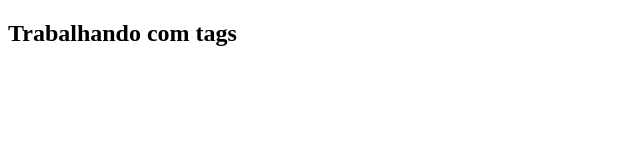
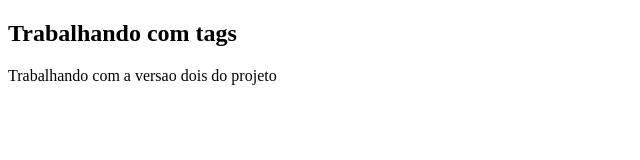
Before and after one commit to HygorNCLOliveira/curso_git_1, a plain HTML site: page 1_Primeiro_repo/index.html in a window 1280 px wide. Shown: the whole page, without its empty margins (0-640 px from the left). Drawn offline with Linux system fonts and the light colour scheme.

Commit message:
Enviando alterações da segunda versao

```diff
--- a/1_Primeiro_repo/index.html
+++ b/1_Primeiro_repo/index.html
@@ -8,6 +8,7 @@
 <body>
     <div class="tags-git">
         <h2>Trabalhando com tags</h2>
+        <p>Trabalhando com a versao dois do projeto</p>
     </div>
 </body>
 </html>
```
